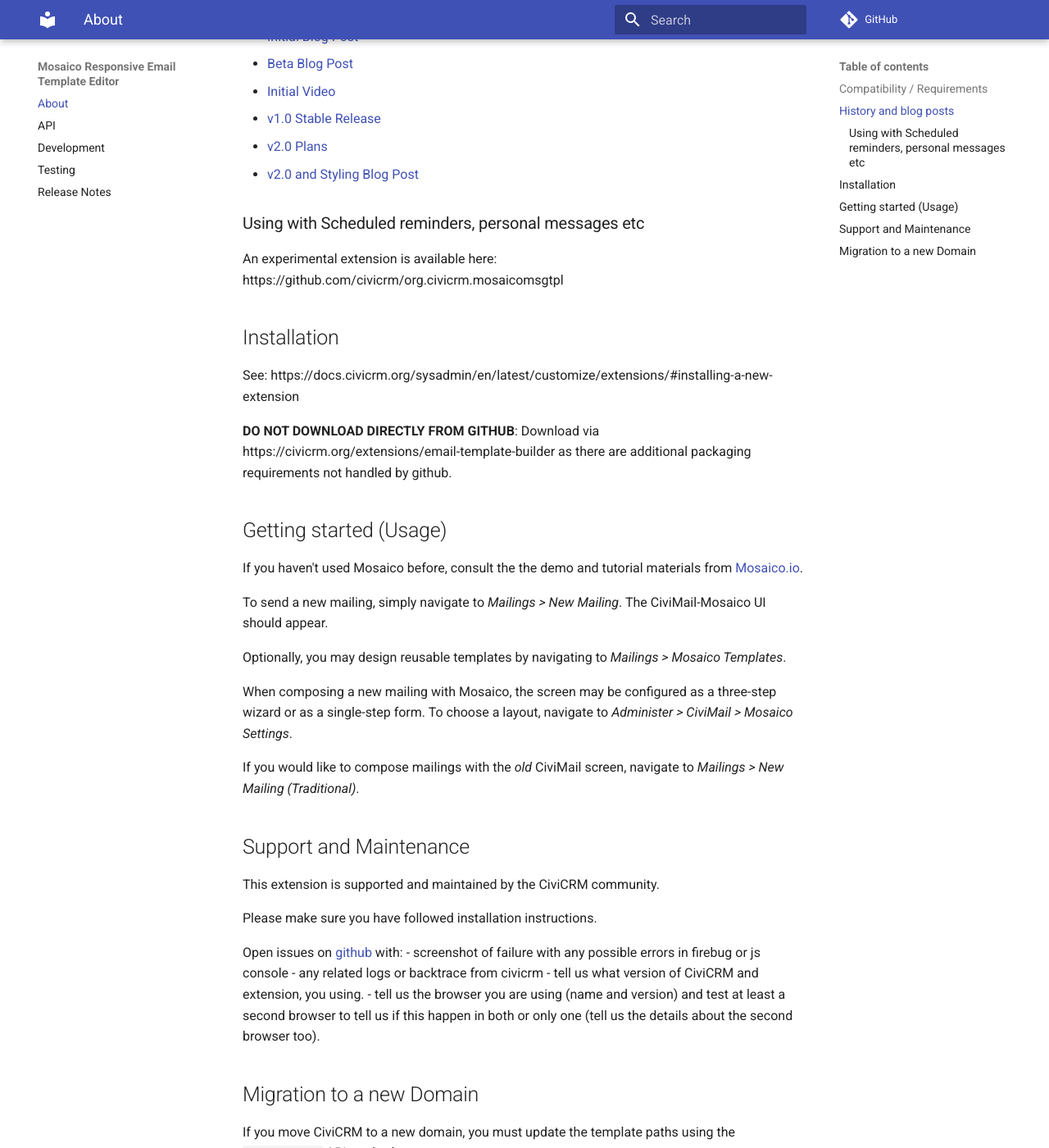
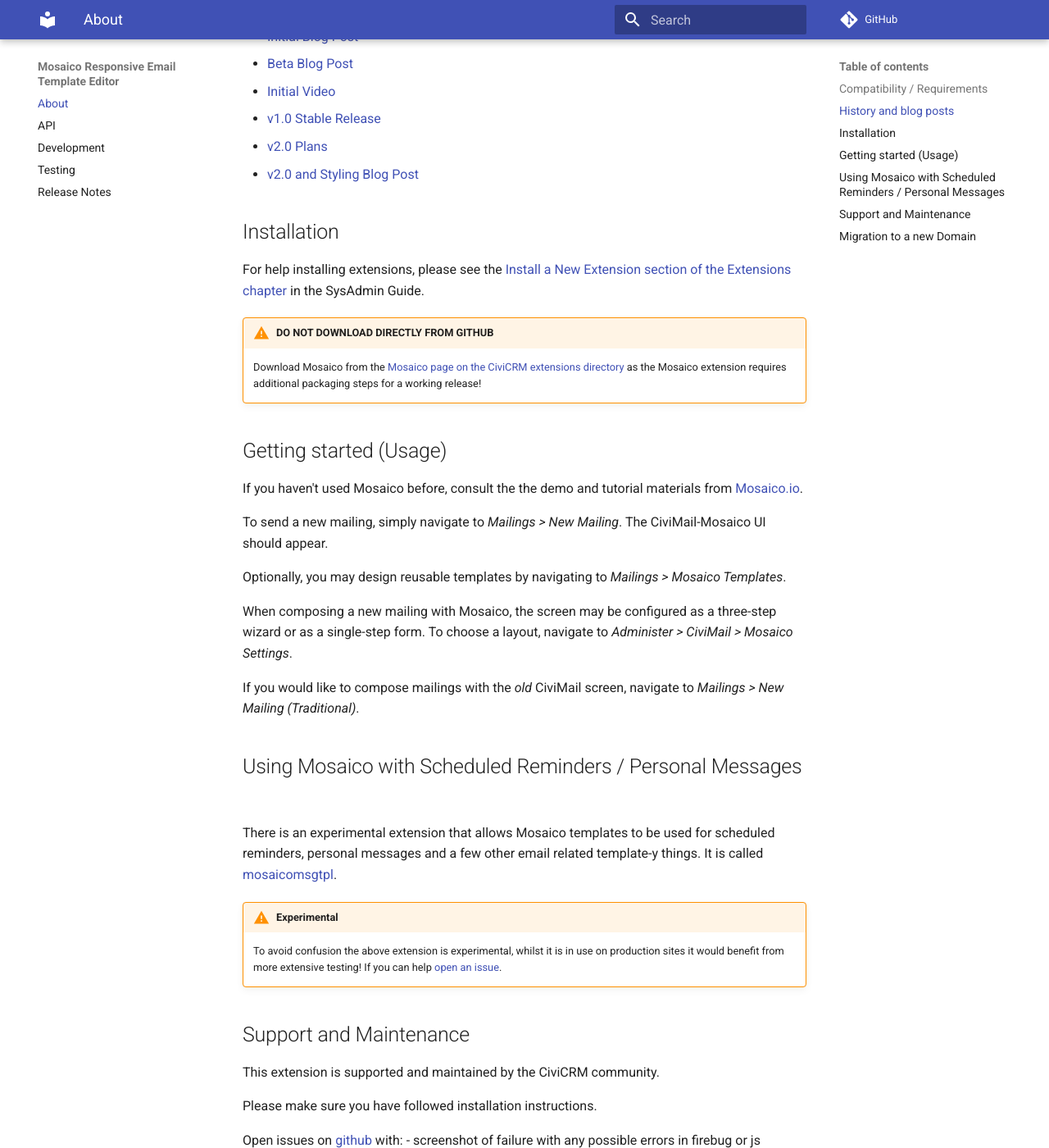
Before and after one commit to veda-consulting-company/uk.co.vedaconsulting.mosaico, an MkDocs documentation site: the page built from docs/index.md, in a window 1280 px wide and 1400 px high, scrolled down 490 px. Shown: the whole window at 82% size. Built offline with MkDocs 1.6.1 and Material for MkDocs 9.7.7, drawn with Linux system fonts in a browser that asks for light colours; comment, search, counter and statistics services are not loaded.

Commit message:
Restructure docs page to remove ambiguity!
@mattwire can we get this live as soon as possible pretty please :-)

```diff
--- a/docs/index.md
+++ b/docs/index.md
@@ -17,16 +17,12 @@
  * [v2.0 Plans](https://civicrm.org/blog/jamienovick/email-template-builder-mosaico-phase-2-plans)
  * [v2.0 and Styling Blog Post](https://civicrm.org/blog/jamienovick/extreme-makeovers-civicrm-style-introducing-the-shoreditch-theme-civicrms-new-user)
 
-### Using with Scheduled reminders, personal messages etc
-
-An experimental extension is available here: https://github.com/civicrm/org.civicrm.mosaicomsgtpl
-
 ## Installation
 
-See: https://docs.civicrm.org/sysadmin/en/latest/customize/extensions/#installing-a-new-extension
+For help installing extensions, please see the [Install a New Extension section of the Extensions chapter](https://docs.civicrm.org/sysadmin/en/latest/customize/extensions/#installing-a-new-extension) in the SysAdmin Guide.
 
-**DO NOT DOWNLOAD DIRECTLY FROM GITHUB**:
-Download via https://civicrm.org/extensions/email-template-builder as there are additional packaging requirements not handled by github.
+!!! warning "DO NOT DOWNLOAD DIRECTLY FROM GITHUB"
+    Download Mosaico from the [Mosaico page on the CiviCRM extensions directory](https://civicrm.org/extensions/email-template-builder) as the Mosaico extension requires additional packaging steps for a working release!
 
 ## Getting started (Usage)
 
@@ -40,6 +36,12 @@
 choose a layout, navigate to *Administer > CiviMail > Mosaico Settings*.
 
 If you would like to compose mailings with the *old* CiviMail screen, navigate to *Mailings > New Mailing (Traditional)*.
+
+## Using Mosaico with Scheduled Reminders / Personal Messages
+There is an experimental extension that allows Mosaico templates to be used for scheduled reminders, personal messages and a few other email related template-y things. It is called [mosaicomsgtpl](https://github.com/civicrm/org.civicrm.mosaicomsgtpl).
+
+!!! warning "Experimental"
+    To avoid confusion the above extension is experimental, whilst it is in use on production sites it would benefit from more extensive testing! If you can help [open an issue](https://github.com/civicrm/org.civicrm.mosaicomsgtpl/issues).
 
 ## Support and Maintenance
 
```
